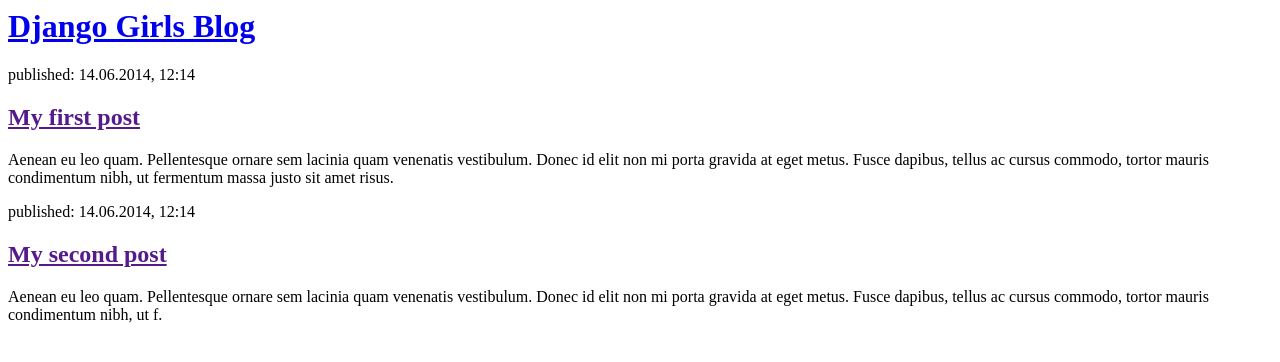
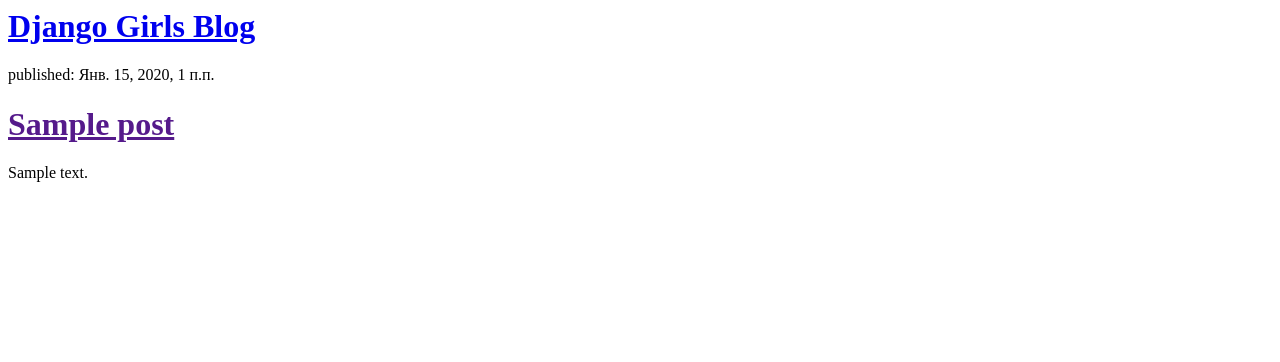
Before and after one commit to kamily-1205/djangogirls2, a Django app: template blog/templates/blog/post_list.html in a window 1280 px wide. Shown: the top 362 px of the page. Run offline with Django 3.2, Linux system fonts and the light colour scheme; the template is opened without the code that fills it: values that come from a table or form of the project are taken from there, others are empty; tables that the repository leaves empty hold one stand-in row (values such as "Sample post"); parts of the project's set-up code (start-up, migrations or seed data) failed here and were passed over.

Commit message:
Modified templates to display posts from database.

```diff
--- a/blog/templates/blog/post_list.html
+++ b/blog/templates/blog/post_list.html
@@ -6,17 +6,12 @@
         <div>
             <h1><a href="/">Django Girls Blog</a></h1>
         </div>
-
-        <div>
-            <p>published: 14.06.2014, 12:14</p>
-            <h2><a href="">My first post</a></h2>
-            <p>Aenean eu leo quam. Pellentesque ornare sem lacinia quam venenatis vestibulum. Donec id elit non mi porta gravida at eget metus. Fusce dapibus, tellus ac cursus commodo, tortor mauris condimentum nibh, ut fermentum massa justo sit amet risus.</p>
-        </div>
-
-        <div>
-            <p>published: 14.06.2014, 12:14</p>
-            <h2><a href="">My second post</a></h2>
-            <p>Aenean eu leo quam. Pellentesque ornare sem lacinia quam venenatis vestibulum. Donec id elit non mi porta gravida at eget metus. Fusce dapibus, tellus ac cursus commodo, tortor mauris condimentum nibh, ut f.</p>
-        </div>
+        {% for post in posts %}
+            <div>
+                <p>published: {{ post.published_date }}</p>
+                <h1><a href="">{{ post.title }}</a></h1>
+                <p>{{ post.text|linebreaksbr }}</p>
+            </div>
+        {% endfor %}
     </body>
 </html>
--- /dev/null
+++ b/blog/urls.py
@@ -0,0 +1,5 @@
+from django.urls import path
+from . import views
+urlpatterns = [
+    path('', views.post_list, name='post_list'),
+]
```
